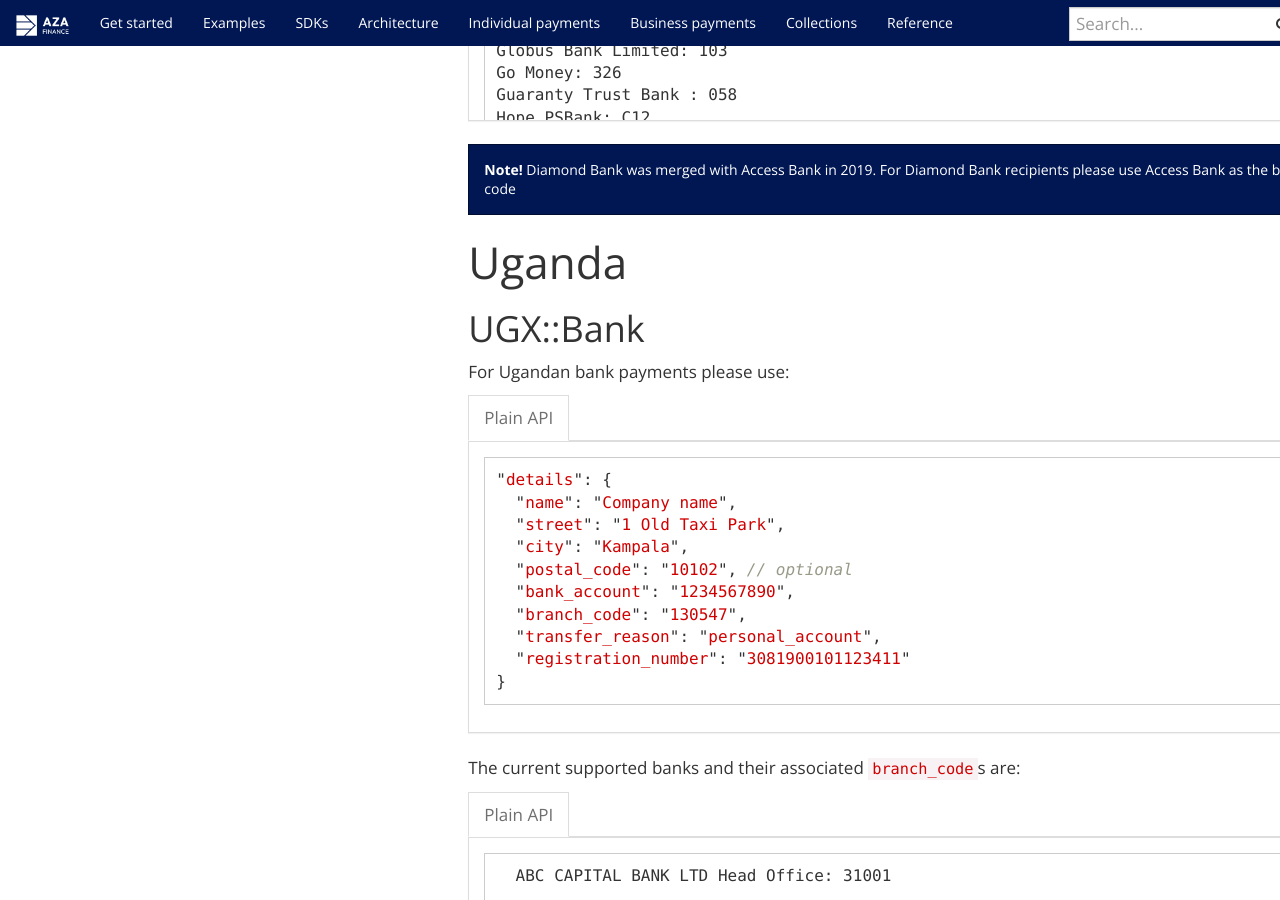
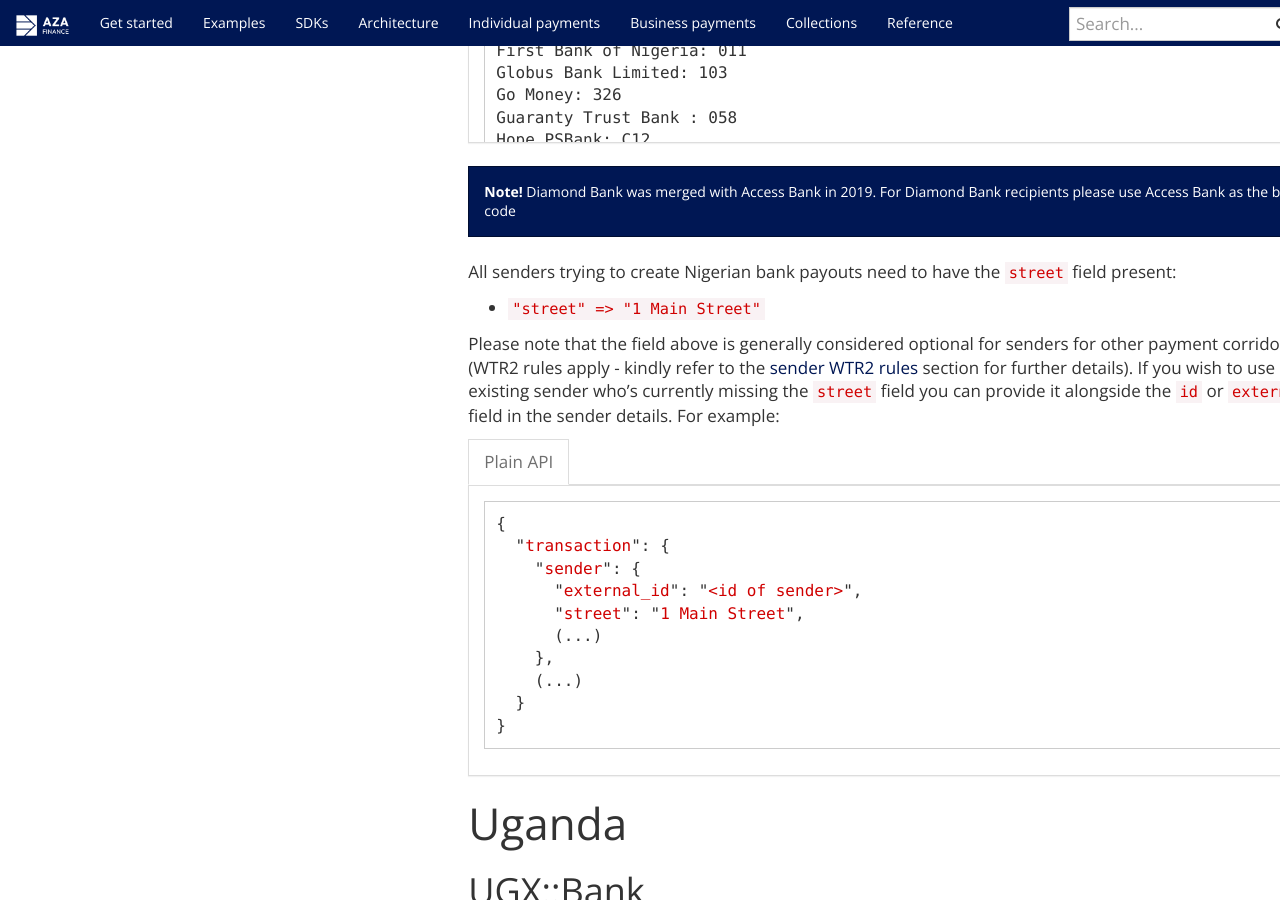
Before and after one commit to transferzero/api-documentation, a Jekyll site: the page built from _docs/business-payments.md, in a window 1280 px wide and 900 px high, scrolled down 17768 px. Built offline with Jekyll 4.4.1, drawn with Linux system fonts in a browser that asks for light colours; nearby versions of some CDN libraries; comment, search, counter and statistics services are not loaded; some of the changed text lies outside the part shown.

Commit message:
BTA-15537 NGN::Bank additional mandatory fields (#298)
BTA-15537 NGN::Bank additional mandatory fields

Changes
-------

- Adds `street` to `NGN::Bank` corridor payout details.
- Flags Sender `street` field as mandatory for `NGN::Bank` payouts.
- Updates the changelog with version `1.36.9`.

**NGN::Bank**
![docs payout details](https://github.com/user-attachments/assets/a21b11fc-fbbe-4716-9386-ec01046b4207)
![docs sender fields](https://github.com/user-attachments/assets/c704d1fe-e276-405b-8dbf-6107d138f206)

Changelog
![changelog](https://github.com/user-attachments/assets/d7c76c19-d5db-4183-847c-7108c51a7a57)

````diff
--- a/_includes/corridors/ngn-bank.md
+++ b/_includes/corridors/ngn-bank.md
@@ -9,7 +9,8 @@
 "details": {
   {{ recipient_name }},
   "bank_code": "058",
-  "bank_account": "123456789"
+  "bank_account": "123456789",
+  "street": "1 Main Street"
 }
 ```
 {% endcapture %}
@@ -75,3 +76,25 @@
 <div class="alert alert-info" markdown="1">
 **Note!** Diamond Bank was merged with Access Bank in 2019. For Diamond Bank recipients please use Access Bank as the bank code
 </div>
+
+All senders trying to create Nigerian bank payouts need to have the `street` field present:
+- `"street" => "1 Main Street"`
+
+Please note that the field above is generally considered optional for senders for other payment corridors (WTR2 rules apply - kindly refer to the [sender WTR2 rules]({{ "/docs/transaction-flow/" | prepend: site.baseurl }}#wtr2) section for further details). If you wish to use an existing sender who's currently missing the `street` field you can provide it alongside the `id` or `external_id` field in the sender details. For example:
+
+{% capture data-raw %}
+```javascript
+{
+  "transaction": {
+    "sender": {
+      "external_id": "<id of sender>",
+      "street": "1 Main Street",
+      (...)
+    },
+    (...)
+  }
+}
+```
+{% endcapture %}
+
+{% include language-tabbar.html prefix="ngn-bank-sender-details" raw=data-raw %}
````
Also changed, not shown: _docs/changelog.md (+5 -1 lines).
